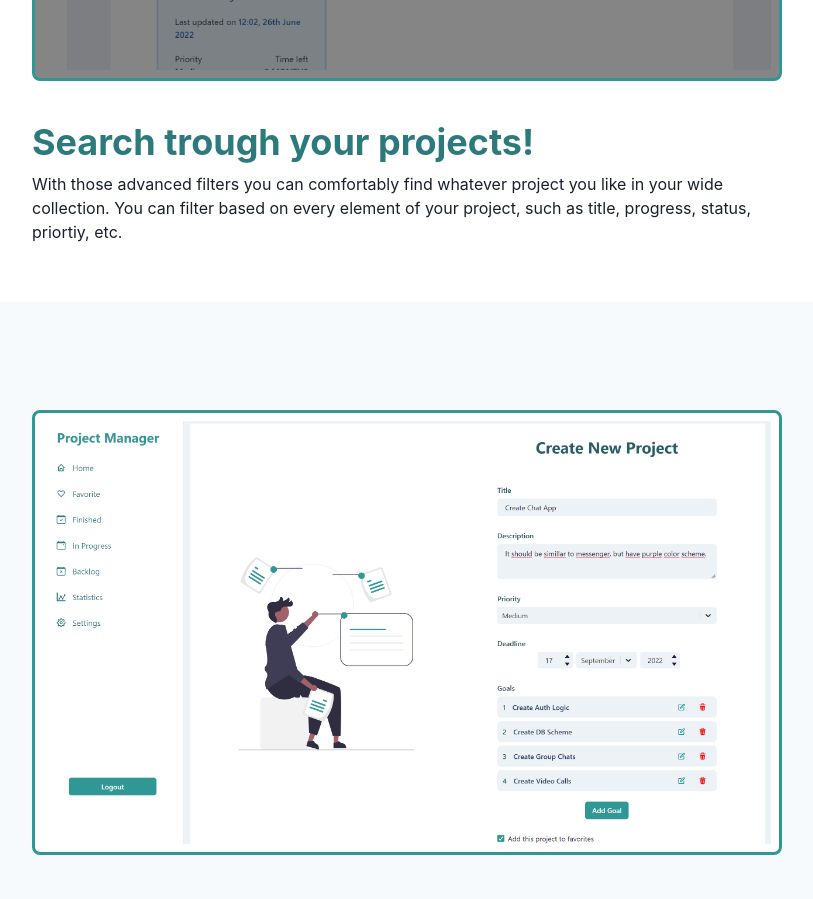
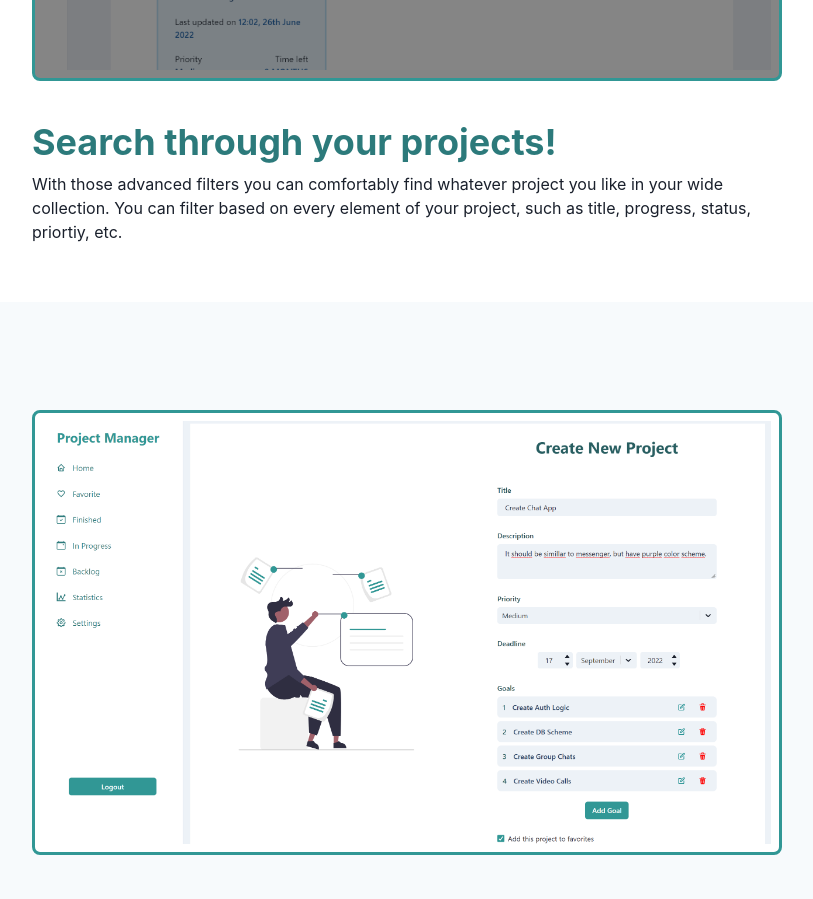
Before and after one commit to kTrzcinskii/project-manager, a Next.js app in the folder frontend/: page / in a window 1280 px wide. Shown: the part 2900-3799 px from the top of the page, without its empty margins (233-1046 px from the left). Built offline with nearby package versions, Linux system fonts and the light colour scheme.

Commit message:
fix spelling

```diff
--- a/frontend/pages/index.tsx
+++ b/frontend/pages/index.tsx
@@ -38,7 +38,7 @@ const Home: NextPage = () => {
         />
         <PhotoAndTextContainer
           image={filter_ss}
-          header='Search trough your projects!'
+          header='Search through your projects!'
           text='With those advanced filters you can comfortably find whatever project you like in your wide collection. You can filter based on every element of your project, such as title, progress, status, priortiy, etc.'
           bgColor='whiteAlpha'
           bgBox='blackAlpha.600'
```
